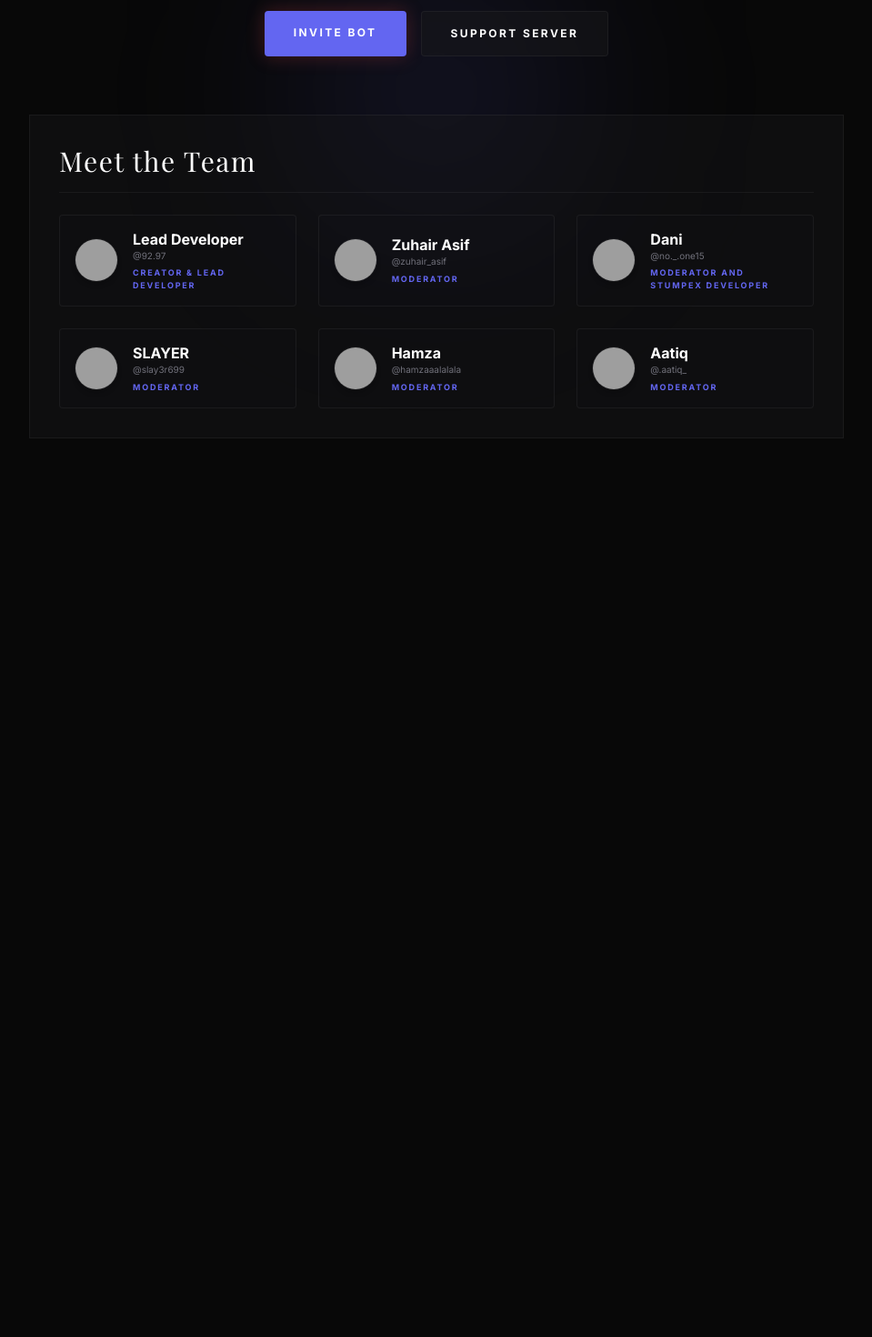
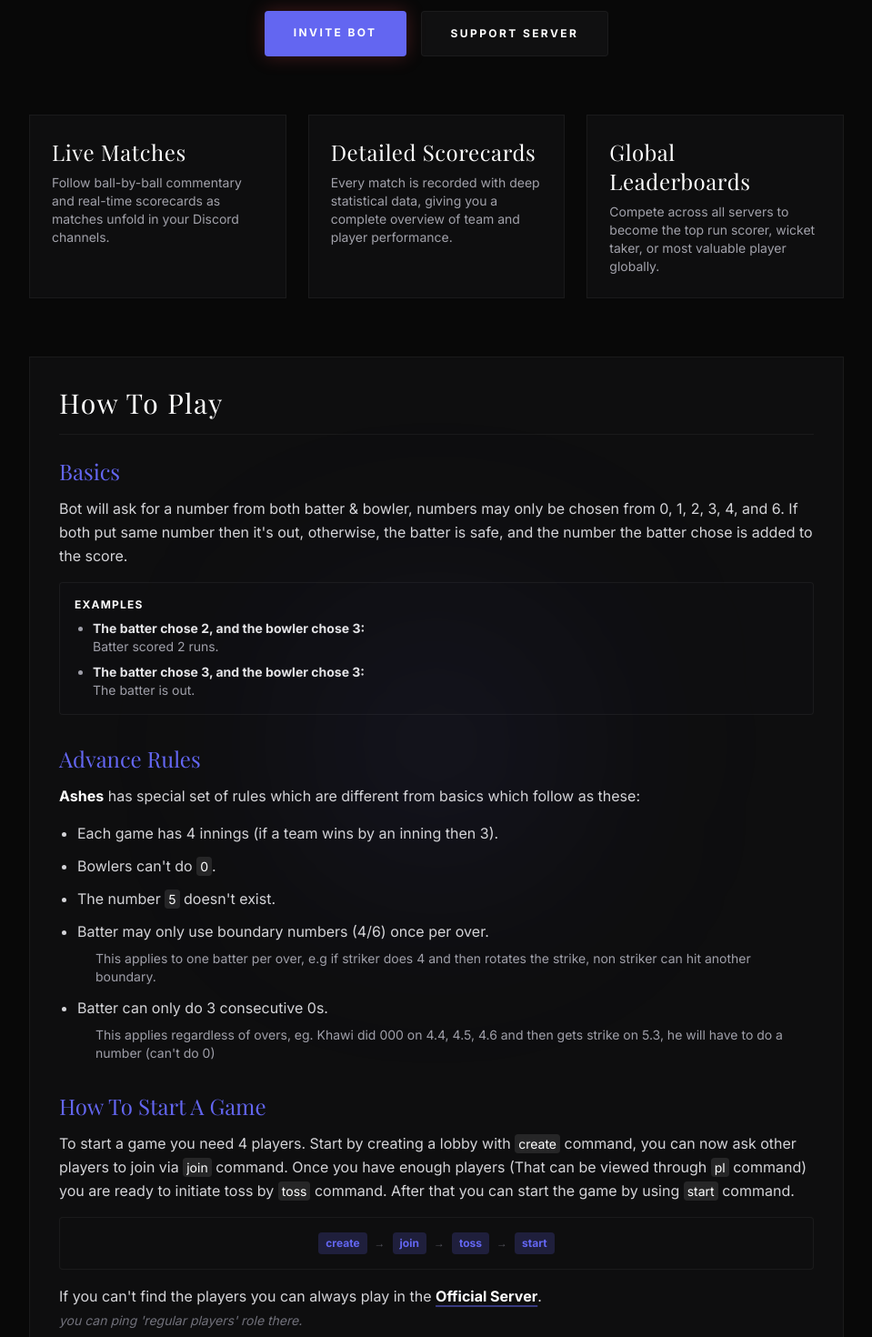
Before and after one commit to KhawerAbbas7/Ashes-Official-Dashboard-, a React (Vite) app: page / in a window 1280 px wide. Shown: the part 500-1970 px from the top of the page at 91% size, without its empty margins (160-1119 px from the left). Before the commit the page ends 1094 px from the top, so only its background shows below. Built offline with nearby package versions, Linux system fonts and the light colour scheme; no server answers; grey boxes are pictures that could not be loaded; a web font is replaced by a local one.

Commit message:
New Update

```diff
--- a/src/pages/Home.tsx
+++ b/src/pages/Home.tsx
@@ -85,11 +85,14 @@ export function Home() {
         <meta property="og:title" content="Ashes · Discord Cricket Bot" />
         <meta property="og:description" content="Ashes is the ultimate cricket simulation bot for Discord." />
       </Helmet>
+
       <div className="flex flex-col items-center justify-center py-8 md:py-16 px-2 text-center relative">
         <div className="absolute inset-0 bg-ashes-red/20 blur-[120px] rounded-full z-0 h-48 w-48 md:h-64 md:w-64 top-1/2 left-1/2 -translate-x-1/2 -translate-y-1/2"></div>
+
         <h2 className="font-bebas text-4xl sm:text-5xl md:text-7xl text-white leading-tight mb-4 tracking-wider relative z-10 font-medium">
           THE <span className="text-ashes-red italic">ULTIMATE</span> CRICKET EXPERIENCE
         </h2>
+
         <p className="max-w-2xl text-ashes-muted text-lg mb-10 relative z-10 leading-relaxed text-zinc-400">
           Ashes brings real-time cricket simulation directly to your Discord server.
           Track stats, follow live games, and compete on global leaderboards.
@@ -102,6 +105,93 @@ export function Home() {
           <a href="https://discord.gg/7fXmznW9sB" target="_blank" rel="noopener noreferrer" className="flex-1 sm:flex-none uppercase tracking-[0.2em] font-mono text-xs font-bold bg-ashes-card-light hover:bg-ashes-card-light/50 border border-ashes-border text-white px-8 py-4 transition-colors rounded-sm">
             Support Server
           </a>
+        </div>
+
+        <div className="grid grid-cols-1 md:grid-cols-3 gap-6 w-full max-w-4xl mb-16 relative z-10">
+          <div className="bg-ashes-card border border-ashes-border hover:border-ashes-red/30 transition-colors p-6 text-left">
+            <h3 className="font-bebas text-2xl text-white tracking-wide mb-2">Live Matches</h3>
+            <p className="text-ashes-muted text-sm">Follow ball-by-ball commentary and real-time scorecards as matches unfold in your Discord channels.</p>
+          </div>
+
+          <div className="bg-ashes-card border border-ashes-border hover:border-ashes-red/30 transition-colors p-6 text-left">
+            <h3 className="font-bebas text-2xl text-white tracking-wide mb-2">Detailed Scorecards</h3>
+            <p className="text-ashes-muted text-sm">Every match is recorded with deep statistical data, giving you a complete overview of team and player performance.</p>
+          </div>
+
+          <div className="bg-ashes-card border border-ashes-border hover:border-ashes-red/30 transition-colors p-6 text-left">
+            <h3 className="font-bebas text-2xl text-white tracking-wide mb-2">Global Leaderboards</h3>
+            <p className="text-ashes-muted text-sm">Compete across all servers to become the top run scorer, wicket taker, or most valuable player globally.</p>
+          </div>
+        </div>
+
+        <div className="w-full max-w-4xl bg-ashes-card border border-ashes-border p-6 md:p-8 text-left relative z-10 mb-16">
+          <h3 className="font-bebas text-3xl tracking-wider mb-6 border-b border-ashes-border pb-4 text-white">How To Play</h3>
+
+          <div className="space-y-8 text-zinc-300">
+            <section>
+              <h4 className="font-bebas text-2xl text-ashes-red mb-3">Basics</h4>
+              <p className="mb-4 leading-relaxed">
+                Bot will ask for a number from both batter & bowler, numbers may only be chosen from 0, 1, 2, 3, 4, and 6. If both put same number then it's out, otherwise, the batter is safe, and the number the batter chose is added to the score.
+              </p>
+              <div className="bg-ashes-card-light/30 border border-ashes-border p-4 rounded-sm">
+                <span className="font-mono text-xs font-bold text-white uppercase tracking-[0.1em] mb-2 block">Examples</span>
+                <ul className="list-disc pl-5 space-y-2 text-sm font-sans text-zinc-400">
+                  <li>
+                    <strong className="text-zinc-200">The batter chose 2, and the bowler chose 3:</strong>
+                    <br />Batter scored 2 runs.
+                  </li>
+                  <li>
+                    <strong className="text-zinc-200">The batter chose 3, and the bowler chose 3:</strong>
+                    <br />The batter is out.
+                  </li>
+                </ul>
+              </div>
+            </section>
+
+            <section>
+              <h4 className="font-bebas text-2xl text-ashes-red mb-3">Advance Rules</h4>
+              <p className="mb-4 leading-relaxed">
+                <strong className="text-white">Ashes</strong> has special set of rules which are different from basics which follow as these:
+              </p>
+              <ul className="list-disc pl-5 space-y-3 text-zinc-300">
+                <li>Each game has 4 innings (if a team wins by an inning then 3).</li>
+                <li>Bowlers can't do <code className="bg-white/10 px-1 py-0.5 rounded text-sm font-mono text-white">0</code>.</li>
+                <li>The number <code className="bg-white/10 px-1 py-0.5 rounded text-sm font-mono text-white">5</code> doesn't exist.</li>
+                <li>
+                  Batter may only use boundary numbers (4/6) once per over.
+                  <ul className="list-circle pl-5 mt-1 text-sm text-zinc-400 mt-2">
+                    <li>This applies to one batter per over, e.g if striker does 4 and then rotates the strike, non striker can hit another boundary.</li>
+                  </ul>
+                </li>
+                <li>
+                  Batter can only do 3 consecutive 0s.
+                  <ul className="list-circle pl-5 mt-1 text-sm text-zinc-400 mt-2">
+                    <li>This applies regardless of overs, eg. Khawi did 000 on 4.4, 4.5, 4.6 and then gets strike on 5.3, he will have to do a number (can't do 0)</li>
+                  </ul>
+                </li>
+              </ul>
+            </section>
+
+            <section>
+              <h4 className="font-bebas text-2xl text-ashes-red mb-3">How To Start A Game</h4>
+              <p className="leading-relaxed mb-4">
+                To start a game you need 4 players. Start by creating a lobby with <code className="bg-white/10 px-1 py-0.5 rounded text-sm font-mono text-white">create</code> command, you can now ask other players to join via <code className="bg-white/10 px-1 py-0.5 rounded text-sm font-mono text-white">join</code> command. Once you have enough players (That can be viewed through <code className="bg-white/10 px-1 py-0.5 rounded text-sm font-mono text-white">pl</code> command) you are ready to initiate toss by <code className="bg-white/10 px-1 py-0.5 rounded text-sm font-mono text-white">toss</code> command. After that you can start the game by using <code className="bg-white/10 px-1 py-0.5 rounded text-sm font-mono text-white">start</code> command.
+              </p>
+              <div className="bg-ashes-card-light/20 border border-white/5 p-4 rounded-sm flex flex-wrap gap-2 items-center justify-center font-mono text-xs font-bold text-white mb-4">
+                <span className="bg-ashes-red/20 text-ashes-red px-2 py-1 rounded">create</span>
+                <span className="text-zinc-600">→</span>
+                <span className="bg-ashes-red/20 text-ashes-red px-2 py-1 rounded">join</span>
+                <span className="text-zinc-600">→</span>
+                <span className="bg-ashes-red/20 text-ashes-red px-2 py-1 rounded">toss</span>
+                <span className="text-zinc-600">→</span>
+                <span className="bg-ashes-red/20 text-ashes-red px-2 py-1 rounded">start</span>
+              </div>
+              <p className="leading-relaxed">
+                If you can't find the players you can always play in the <a href="https://discord.gg/7fXmznW9sB" target="_blank" rel="noopener noreferrer" className="text-white hover:text-ashes-red transition-colors font-bold underline decoration-ashes-red/50 decoration-2 underline-offset-4">Official Server</a>.
+                <br /><span className="text-zinc-500 text-sm italic mt-1 inline-block">you can ping 'regular players' role there.</span>
+              </p>
+            </section>
+          </div>
         </div>
 
         <div className="w-full max-w-4xl bg-ashes-card border border-ashes-border p-6 md:p-8 text-left relative z-10">
```
